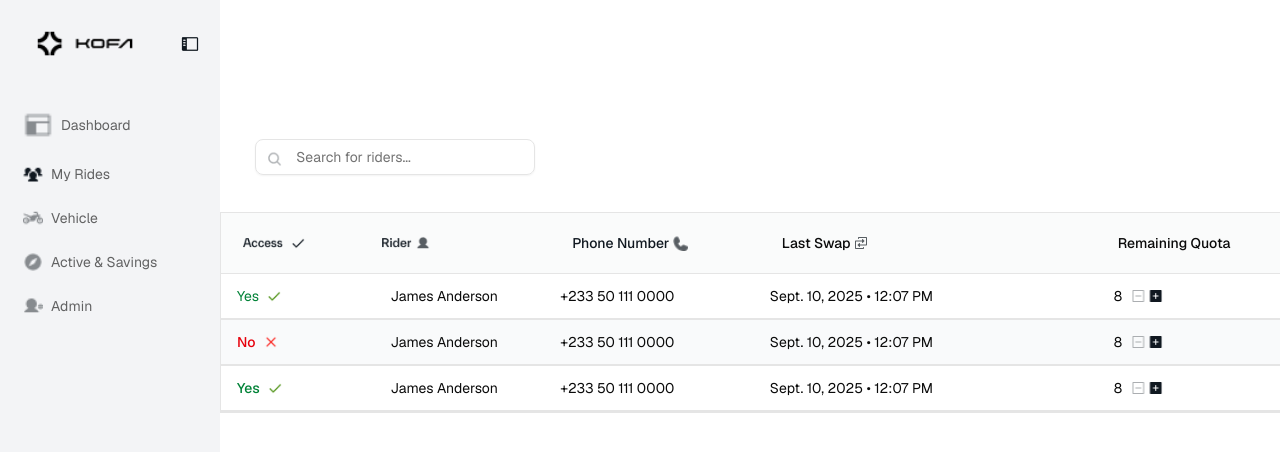
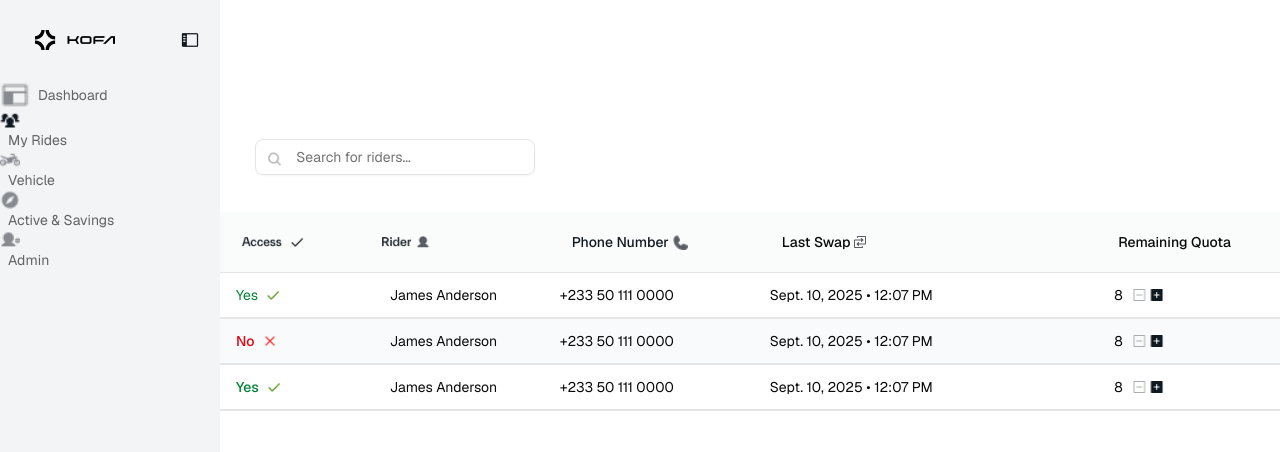
Before and after one commit to victor-kofa/ui-dashboard, a Next.js app: page / in a window 1280 px wide. Shown: the top 452 px of the page. Built offline with nearby package versions, Linux system fonts and the light colour scheme.

Commit message:
navbar style

```diff
--- a/app/globals.css
+++ b/app/globals.css
@@ -133,11 +133,11 @@
 }
 
 /* Sidebar Links Style */
-@layer sidebar {
+/* @layer sidebar {
   .sidebarLinks {
     @apply hover:bg-gray-200  flex justify-start items-center hover:text-black rounded-md p-2 py-2 hover:transition hover:duration-300 hover:ease-in-out;
   }
-}
+} */
 
 /* Main Dashboard */
 .mainDashboard {
@@ -147,44 +147,48 @@
   left: 244px;
   /* angle: 0 deg; */
   opacity: 1;
-  border-radius: radius-md;
-  border-width: 1px;
+  /* border-radius: radius-md; */
+  /* border-width: 1px; */
   padding-bottom: Spacing/1 (4px);
   /* background-color: blue; */
 }
 
+/* Navbar */
+.navbar {
+  width: 1292px;
+  height: 64px;
+  left: 220px;
+  angle: 0 deg;
+  opacity: 1;
+  border: #f4f5f5;
+  border-bottom-width: 1.5px;
+  border-bottom: 1.5px solid #f4f5f5;
+}
+
 /* Kofa logo */
 .logo {
-  width: 110;
-  height: 40;
+  width: 110px;
+  height: 40px;
   top: 12px;
-  size: "40";
-  color: "Black";
-  /* angle: 0 deg; */
   opacity: 1;
 }
 
 .icon {
-  width: 20;
-  height: 20;
-  /* property: 1 "sidebar-fill"; */
+  width: 20px;
+  height: 20px;
   top: 22px;
   left: 185px;
-  /* angle: 0 deg; */
   opacity: 1;
 }
 
 .sidebarBox {
-  width: 190;
-  height: 178;
+  width: 190px;
+  height: 178px;
   top: 68px;
-  padding-left: 15px;
-  padding-right: 15px;
-  padding-top: 15px;
-  /* padding-bottom: 15; */
-  /* angle: 0 deg; */
-  opacity: 1;
+  left: 15px;
+  right: 15px;
   gap: 2;
+  opacity: 1px;
 }
 
 /* Sidebar Spacing */
```
